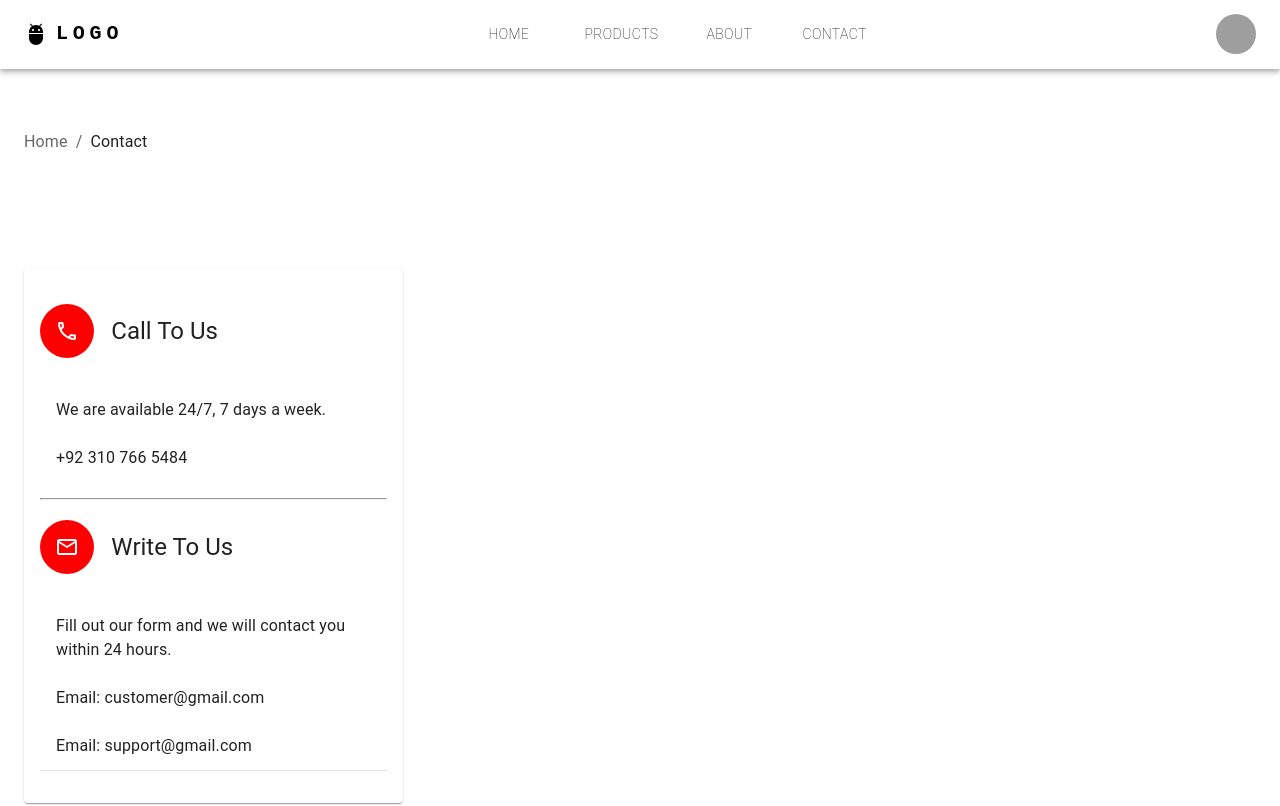
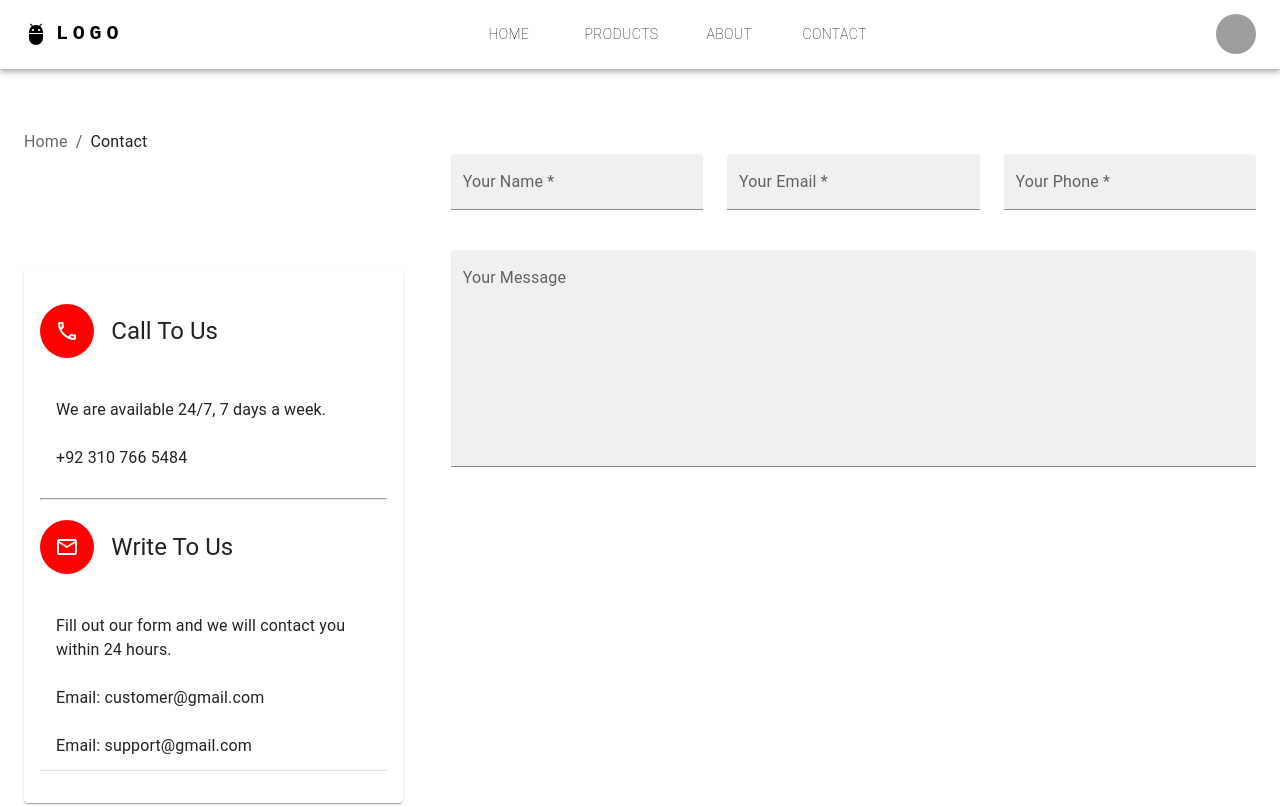
Before and after one commit to Faiq-Dogar/ecommerce-website, a React (Create React App) app: page /contacts in a window 1280 px wide. Shown: the top 806 px of the page. Built offline with nearby package versions, Linux system fonts and the light colour scheme; data requests are answered from the project's data file; grey boxes are pictures that could not be loaded.

Commit message:
Form textfields 10/July/24

```diff
--- /dev/null
+++ b/src/componenets/Form.js
@@ -0,0 +1,24 @@
+import React from 'react'
+import InputField from './InputField'
+import { Grid, TextareaAutosize, TextField } from '@mui/material'
+
+const Form = () => {
+    return (
+        <form className=''>
+            <Grid container spacing={3} sx={{ mb: "5%" }}>
+                <Grid item xs={6} md={4}>
+                    <InputField placeholder={"Your Name *"} />
+                </Grid>
+                <Grid item xs={6} md={4}>
+                    <InputField placeholder={"Your Email *"} />
+                </Grid>
+                <Grid item xs={6} md={4}>
+                    <InputField placeholder={"Your Phone *"} />
+                </Grid>
+            </Grid>
+            <TextField id="filled-basic" label={"Your Message"} variant="filled" multiline rows={8} fullWidth />
+        </form>
+    )
+}
+
+export default Form
--- /dev/null
+++ b/src/componenets/InputField.js
@@ -0,0 +1,10 @@
+import { TextField } from '@mui/material'
+import React from 'react'
+
+const InputField = ({placeholder}) => {
+  return (
+    <TextField id="filled-basic" label={placeholder} variant="filled" fullWidth/>
+  )
+}
+
+export default InputField
--- a/src/pages/Contact.js
+++ b/src/pages/Contact.js
@@ -3,6 +3,7 @@ import React from 'react'
 import BreadCrum from '../componenets/BreadCrum'
 import SubHeadingDescription from '../componenets/SubHeadingDescription'
 import TextCard from '../componenets/TextCard'
+import Form from "../componenets/Form";
 
 const Contact = () => {
     return (
@@ -15,6 +16,7 @@ const Contact = () => {
                     </div>
                 </Grid>
                 <Grid item xs={6} md={8}>
+                    <Form />
                 </Grid>
             </Grid>
         </Container>
```
